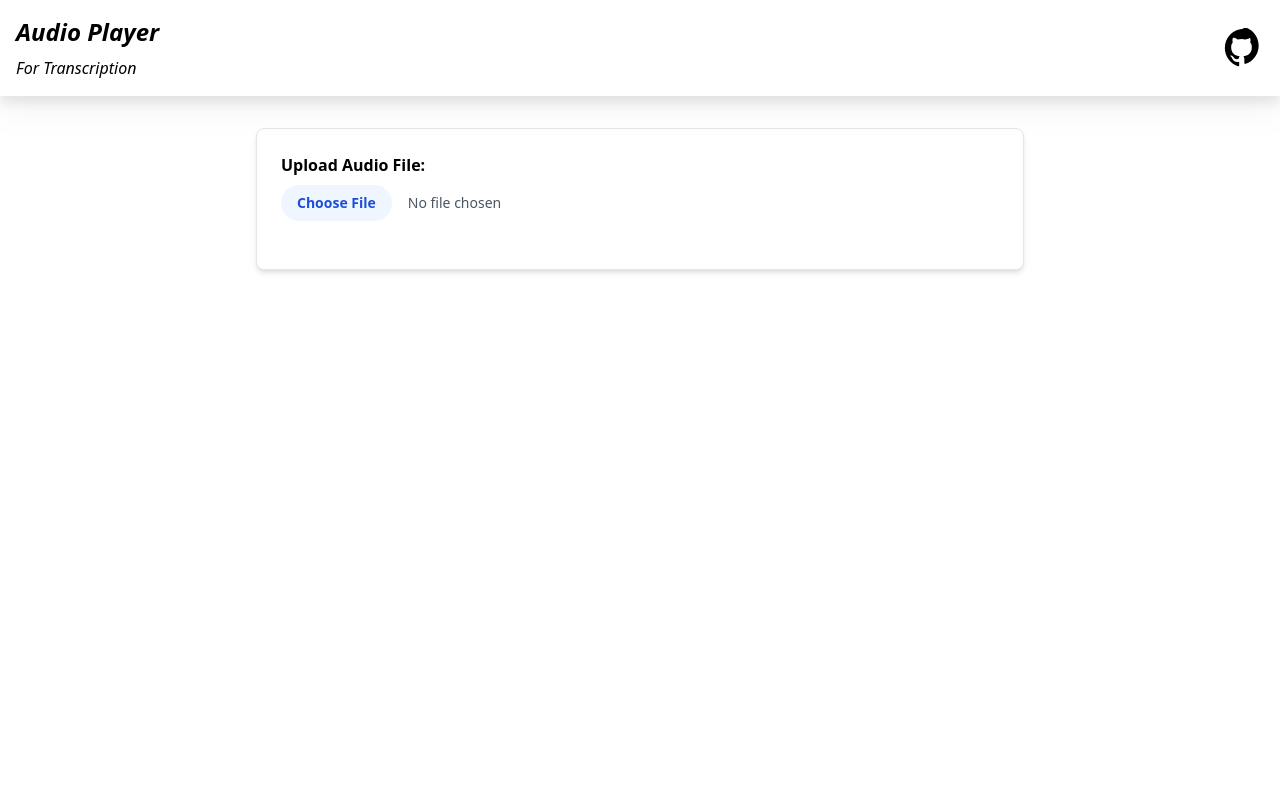
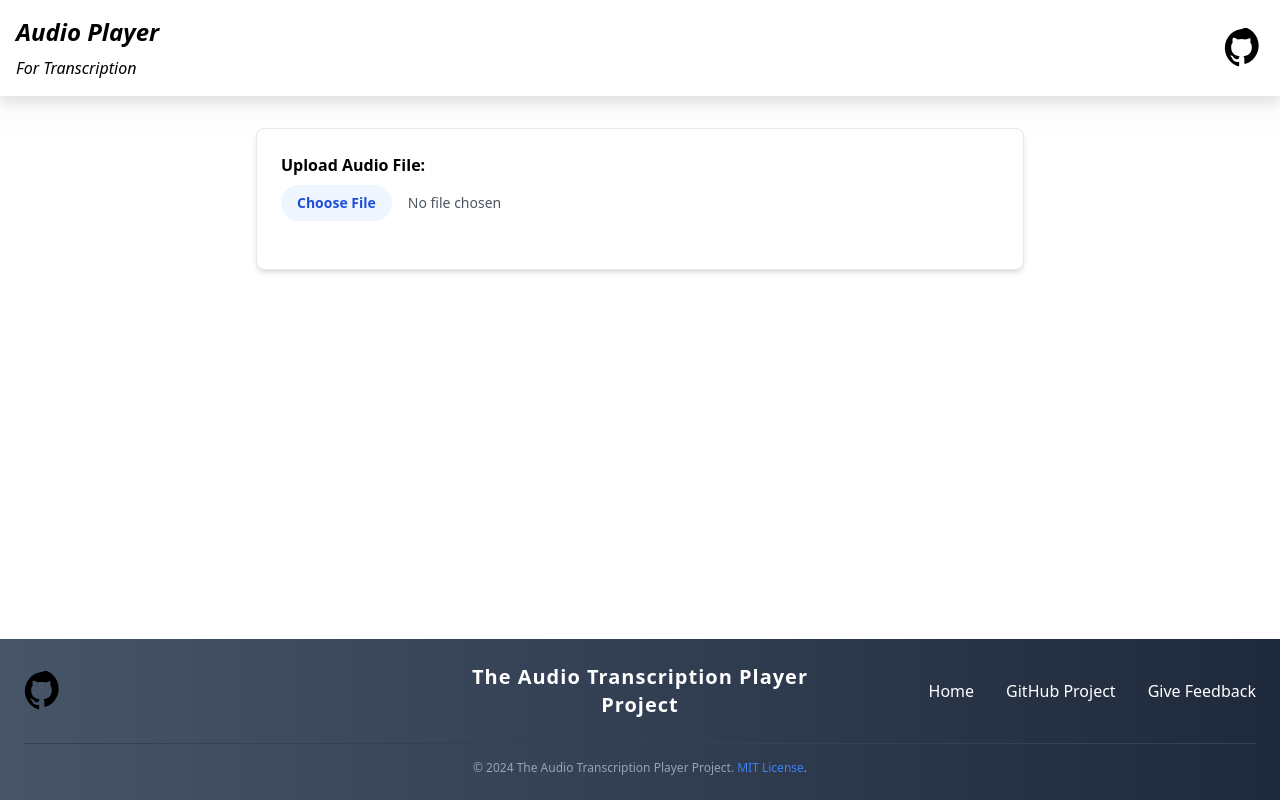
Before and after one commit to srothgan/audio-transcript-player, a Next.js app: page / in a window 1280 px wide. Built offline with nearby package versions, Linux system fonts and the light colour scheme.

Commit message:
add Footer - created footer - added link to home and feedback form - added link in navbar - referenced git and mit license

```diff
--- a/app/layout.js
+++ b/app/layout.js
@@ -1,6 +1,7 @@
 import localFont from "next/font/local";
 import "./globals.css";
 import Navbar from "@/components/Navbar";
+import Footer from "@/components/Footer";
 const geistSans = localFont({
   src: "./fonts/GeistVF.woff",
   variable: "--font-geist-sans",
@@ -21,10 +22,11 @@ export default function RootLayout({ children }) {
   return (
     <html lang="en">
       <body
-        className={`${geistSans.variable} ${geistMono.variable} antialiased`}
+        className={`${geistSans.variable} ${geistMono.variable} antialiased flex flex-col min-h-screen`}
       >
-        <Navbar/>
-        {children}
+        <Navbar />
+        <main className="flex-grow">{children}</main>
+        <Footer />
       </body>
     </html>
   );
--- a/components/AudioPlayer.jsx
+++ b/components/AudioPlayer.jsx
@@ -202,7 +202,7 @@ const AudioPlayer = () => {
   }, [playbackRate]);
 
   return (
-    <div className="flex flex-col items-center max-w-3xl md:mx-auto mx-4 p-6 bg-white border border-gray-200 rounded-lg shadow-md mt-8">
+    <div className="flex flex-col items-center max-w-3xl md:mx-auto mx-4 p-6 bg-white border border-gray-200 rounded-lg shadow-md my-8">
       <ToastContainer autoClose={2000} />
       <div className="flex flex-col mb-4 w-full">
         <label htmlFor="audio" className="font-semibold">Upload Audio File:</label>
--- /dev/null
+++ b/components/Footer.jsx
@@ -0,0 +1,44 @@
+import Link from "next/link";
+import GitHubLink from "./GitHubLink";
+
+export default function Footer() {
+  return (
+    <footer className="w-full p-6 bg-gradient-to-r from-slate-600 to-slate-800 text-white">
+      <div className="flex flex-col items-center gap-6 text-center md:grid grid-cols-3 md:justify-between w-full">
+
+        {/* GitHub Icon Link */}
+        <GitHubLink />
+        {/* Project Title */}
+        <p className="font-semibold text-lg md:text-xl tracking-wider">
+          The Audio Transcription Player Project
+        </p>
+
+        {/* Navigation Links */}
+        <nav className="flex gap-6 text-sm md:gap-8 md:text-base md:justify-end">
+          <Link className="transition hover:text-slate-300" href="/">
+            Home
+          </Link>
+          <Link
+            className="transition hover:text-slate-300"
+            href="https://github.com/srothgan/audio-player"
+            target="_blank"
+            rel="noopener noreferrer"
+          >
+            GitHub Project
+          </Link>
+          <Link className="transition hover:text-slate-300" href="/">
+            Give Feedback
+          </Link>
+        </nav>
+      </div>
+
+      {/* Bottom Border for Visual Separation */}
+      <div className="mt-6 h-[1px] bg-slate-700" />
+
+      {/* Footer Note */}
+      <p className="mt-4 text-xs text-center text-slate-400">
+        &copy; {new Date().getFullYear()} The Audio Transcription Player Project. <Link className='text-blue-500' href='https://github.com/srothgan/audio-transcript-player/blob/master/LICENSE'>MIT License</Link>.
+      </p>
+    </footer>
+  );
+}
--- a/components/Navbar.jsx
+++ b/components/Navbar.jsx
@@ -1,14 +1,14 @@
 import GitHubLink from "./GitHubLink"
-
+import Link from "next/link"
 export default function Navbar(){
 
 
     return(
         <div className='w-full flex items-center justify-between p-4 bg-white filter drop-shadow-xl '>
-            <div className='flex flex-col gap-2 italic'>
+            <Link href="/" className='flex flex-col gap-2 italic'>
                 <h4>Audio Player</h4>
                 <p>For Transcription</p>
-            </div>
+            </Link>
 
             <GitHubLink/>
         </div>
```
